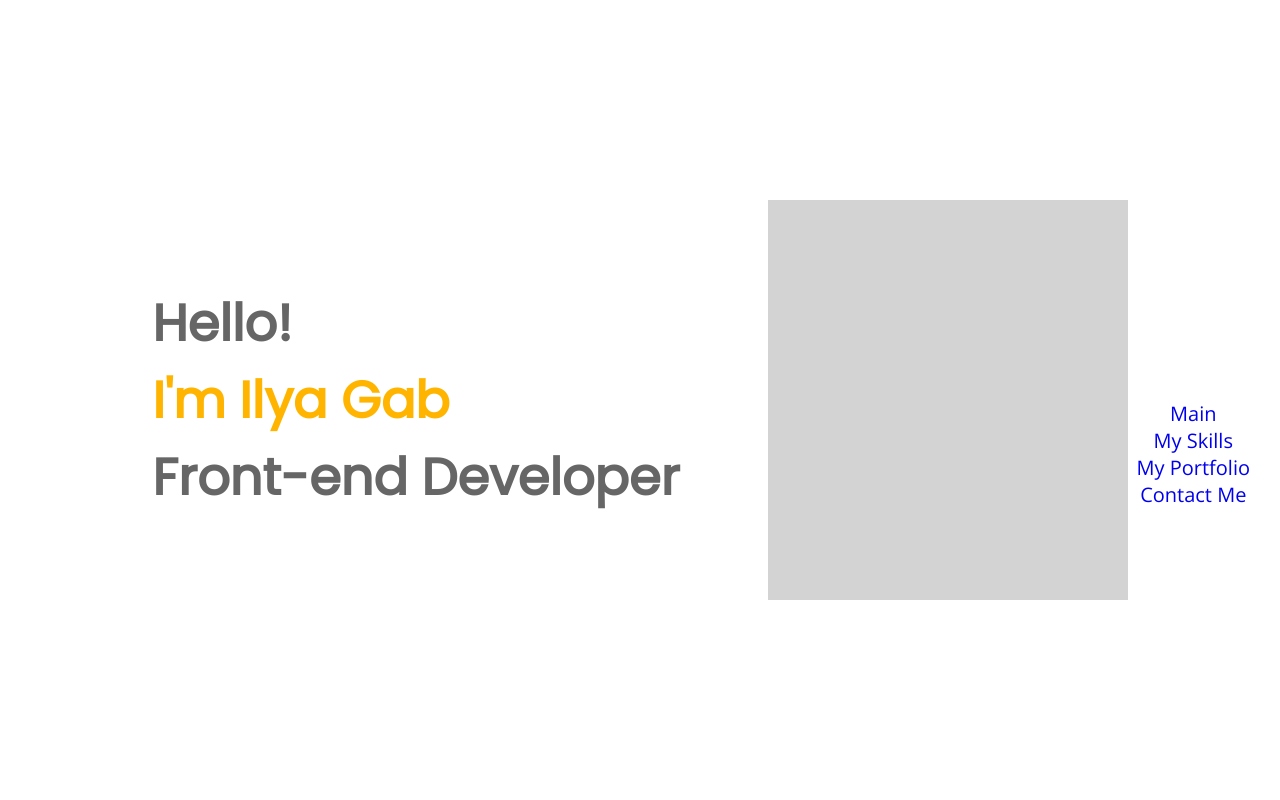
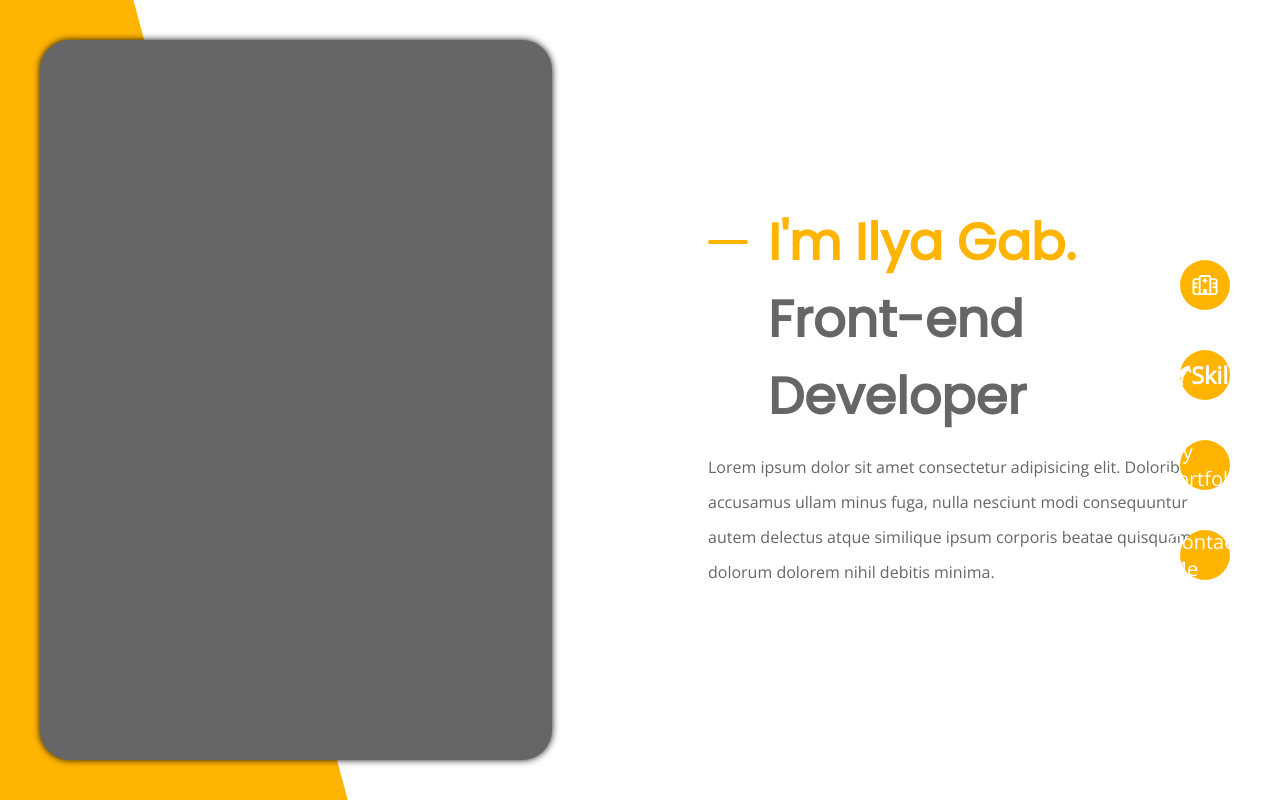
Before and after one commit to IlyaGab/Portfolio, a React (Create React App) app: page / in a window 1280 px wide. Shown: the top 800 px of the page. Built offline with nearby package versions, Linux system fonts and the light colour scheme.

Commit message:
refactor main component styles

```diff
--- a/src/App.css
+++ b/src/App.css
@@ -1,6 +1,9 @@
 @import url('https://fonts.googleapis.com/css2?family=Poppins&display=swap');
 @import url('https://fonts.googleapis.com/css2?family=Open+Sans&family=Poppins&display=swap');
 
+*{
+    width: 100%;
+}
 .App {
     width: 100%;
     height: 100%;
--- a/src/Components/Header/Header.jsx
+++ b/src/Components/Header/Header.jsx
@@ -1,13 +1,23 @@
 import React from 'react';
 import { NavLink } from 'react-router-dom';
 import classes from './Header.module.css'
+import { FontAwesomeIcon } from '@fortawesome/react-fontawesome';
+import { faCode } from '@fortawesome/free-solid-svg-icons';
+import { faHouzz, faStickerMule } from '@fortawesome/free-brands-svg-icons';
+import { faHospital } from '@fortawesome/free-regular-svg-icons';
 
 const Header = () => {
     return (
         <div className={classes.headerWrapper}>
                 <div className={classes.navItems}>
-                    <NavLink to={'/'} className={classes.listItem}>Main</NavLink>
-                    <NavLink to={'/skills'} className={classes.listItem}>My Skills</NavLink>
+                    <NavLink to={'/'} className={classes.listItem}>
+                        <FontAwesomeIcon icon={faHospital} />
+                        <h2>Home</h2>
+                    </NavLink>
+                    <NavLink to={'/skills'} className={classes.listItem}>
+                        <FontAwesomeIcon icon={faStickerMule}/>
+                        <h3>Skills</h3>
+                        </NavLink>
                     <NavLink to={'/projects'} className={classes.listItem}>My Portfolio</NavLink>
                     <NavLink to={'/Contacts'}className={classes.listItem}>Contact Me</NavLink>
                 </div>
--- a/src/Components/Header/Header.module.css
+++ b/src/Components/Header/Header.module.css
@@ -3,21 +3,68 @@
     display: flex;
     opacity: 1;
     position: fixed;
-    right: 30px;
-    top: 50%;
+    right: 50px;
+    top: 30%;
     transition: opacity .3s;
+    width: 50px;
 }
 
 .navItems {
     display: flex;
     flex-direction: column;
-    align-items: center;
 }
 
 .listItem {
+    display: flex;
+    justify-content: center;
+    align-items: center;
     font: normal 20px Open Sans, sans-serif;
     text-decoration: none;
+    color: #fff;
+    background-color: #ffb400;
+    border-radius: 50%;
+    width: 50px;
+    height: 50px;
+    margin: 20px 0;
 }
+
+.listItem h2 {
+    border-radius: 30px;
+    color: #fff;
+    font: 500 normal 16px Open Sans, sans-serif;
+    width: 100%;
+    height: 50px;
+    line-height: 50px;
+    margin: 0;
+    opacity: 0;
+    padding: 0 25px 0 30px;
+    position: absolute;
+    right: 0;
+    text-transform: uppercase;
+    top:20px;
+    transition: all .3s;
+}
+
+.listItem:hover h2 {
+    border-radius: 30px 0 0 30px;
+    margin: 0;
+    opacity: 1;
+    right: 27px;
+    text-align: center;
+    background-color: #ffb400;
+    z-index: -1;
+}
+
+.listItem:hover h3 {
+    border-radius: 30px 0 0 30px;
+    margin: 0;
+    opacity: 1;
+    right: 27px;
+    text-align: center;
+    background-color: #ffb400;
+    z-index: -1;
+}
+
 
 @media (max-width:769px) {
     .headerWrapper {
--- a/src/Components/Main/Main.jsx
+++ b/src/Components/Main/Main.jsx
@@ -1,5 +1,7 @@
 import React from 'react';
 import classes from './Main.module.css'
+
+
 
 
 const Main = () => {
@@ -7,19 +9,20 @@ const Main = () => {
         <>
             <div className={classes.mainWrapper}>
                     <div className={classes.mainBlock}>
-                    <div className={classes.introduceBlock}>
-                        <span className={classes.introduceItemOne}>Hello!</span>
-                        <span className={classes.introduceItemTwo}>I'm Ilya Gab</span>
-                        <span className={classes.introduceItemThree}>Front-end Developer</span>
+                        <div className={classes.colorBlock}></div>
+                        <div className={classes.avatarBlock}></div>
                     </div>
 
-                    <div className={classes.avatarBlock}></div>
+                    <div className={classes.introduceBlock}>
+                        <div>
+                        <h1 className={classes.introduceItemOne}>
+                            I'm
+                            Ilya
+                            Gab.
+                            <span className={classes.introduceItemTwo}>Front-end Developer</span>
+                        </h1>
+                        <p className={classes.introduceItemThree}>Lorem ipsum dolor sit amet consectetur adipisicing elit. Doloribus accusamus ullam minus fuga, nulla nesciunt modi consequuntur autem delectus atque similique ipsum corporis beatae quisquam dolorum dolorem nihil debitis minima.</p>
                     </div>
-            </div>
-            <div className={classes.mainRemoteJobBlock}>
-                <div className={classes.mainRemoteJobBlockChild}>
-                    <span>Looking into remote work options</span>
-                    <button>Hire me</button>
                     </div>
                 </div>
             </>
--- a/src/Components/Main/Main.module.css
+++ b/src/Components/Main/Main.module.css
@@ -1,46 +1,89 @@
+
+
+.mainIcon {
+    position: absolute;
+    height: 51px;
+    color: #ffb400;
+}
 
 .mainWrapper {
     display: flex;
-    justify-content: center;
+    min-height: 100vh;
     width: 100%;
-    min-height: 100vh;
 }
 
 .mainBlock {
     display: flex;
-    justify-content: space-evenly;
-    align-self: center;
-    width: 90%;
-    height: 50vh;
+    flex-direction:row;
+    max-width: 600px;
+    min-width: 300px;
+
 }
 
-
+.colorBlock {
+    height: 200%;
+    left: -83%;
+    position: fixed;
+    top: -50%;
+    -webkit-transform: rotate(-15deg);
+    transform: rotate(-15deg);
+    width: 100%;
+    background-color: #ffb400;
+}
 
 .introduceBlock {
+    margin-left: 20%;
     align-self: center;
 }
 
-.introduceBlock span {
+.introduceBlock h1 {
+   min-width: 50%;
+    margin: 18px 0 10px;
+    max-width: 600px;
+}
+.introduceBlock h1, .introduceBlock span {
     display: flex;
+    flex-direction: column;
     font: bold 51px Poppins, sans-serif;
     color: #666666;
 }
 
-.introduceItemTwo {
+.introduceBlock h1:before {
+    border-radius: 10px;
+    content: "";
+    height: 4px;
+    left: 0;
+    position: relative;
+    top: 40px;
+    left: -60px;
+    width: 40px;
+    background-color: #ffb400;
+}
+
+.introduceItemOne {
     color: #ffb400!important;
 }
 
-
+.introduceItemThree {
+    max-width: 600px;
+    font: normal 16px 'Open Sans', sans-serif;
+    color: #666666;
+    line-height: 35px;
+    margin: 15px 0 28px -60px;
+}
 
 .avatarBlock {
-    width: 45vh;
-    height: 100%;
-    background-color: lightgray;
+    background-position: top;
+    background-repeat: no-repeat;
+    background-size: cover;
+    border-radius: 30px;
+    box-shadow: 0 0 7px rgb(0 0 0 / 90%);
+    height: calc(100vh - 80px);
+    position: relative;
+    left: 40px;
+    top: 40px;
+    background-color: #666666;
 }
-
-
-
-
 
 
 .mainRemoteJobBlock {
```
Also changed, not shown: package.json (+7 -0 lines), 2 other files (tests, documents, lock files or other folders). Lines whose indentation alone changed are shown as unchanged.
